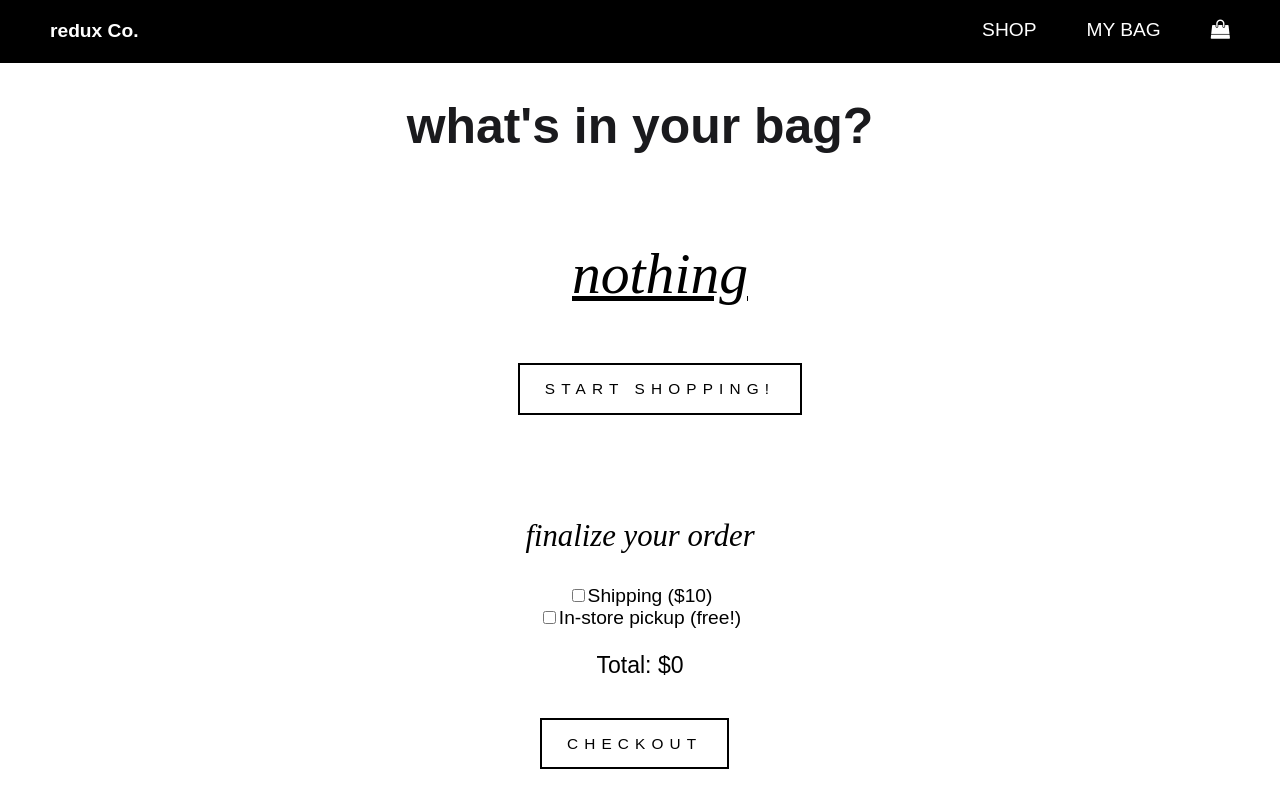
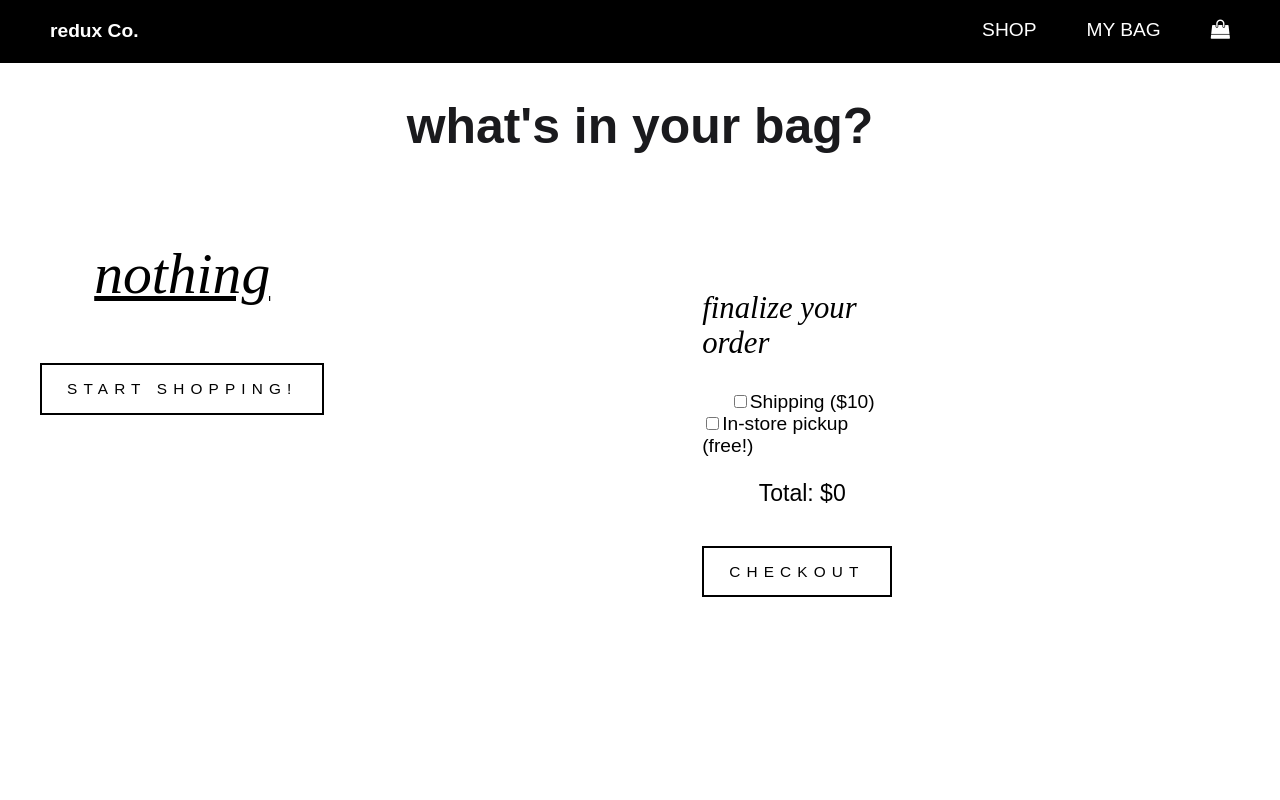
Before and after one commit to jenna-m/redux-co, a React (Create React App) app: page /cart in a window 1280 px wide. Shown: the top 800 px of the page. Built offline with nearby package versions, Linux system fonts and the light colour scheme.

Commit message:
Update Cart.js
Change div class name

```diff
--- a/src/components/Cart.js
+++ b/src/components/Cart.js
@@ -86,7 +86,9 @@ class Cart extends React.Component {
                     <ul classname="collection">
                         {addedItems}
                     </ul>
-                    <Shipping />
+                    <div className="checkout">
+                        <Shipping />
+                    </div>
                 </div>
             </div>
         )
```
